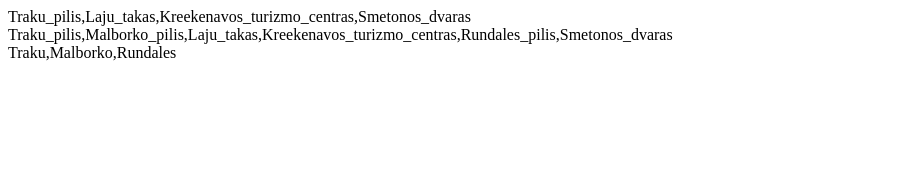
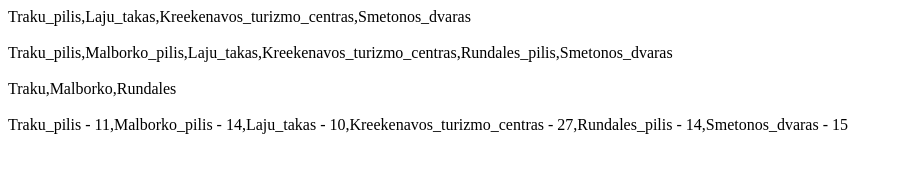
Before and after one commit to RaimondaRutk/PRAKTIKA, a website: page index2.html in a window 1280 px wide. Shown: the whole page, without its empty margins (0-903 px from the left). Drawn offline with Linux system fonts and the light colour scheme.

Commit message:
6 Simboliu skaicius

```diff
--- a/index2.html
+++ b/index2.html
@@ -7,8 +7,12 @@
   </head>
   <body>
     <div id="app"></div>
+    <br />
     <div id="beSkaiciu"></div>
+    <br />
     <div id="pilys"></div>
+    <br />
+    <div id="simboliai"></div>
     <script src="./js/app.js"></script>
   </body>
 </html>
--- a/js/app.js
+++ b/js/app.js
@@ -7,7 +7,7 @@
 document.getElementById('app')?.append('Sum of the two numbers is : ' + sum);
 console.log('Sum of the two numbers is: ' + sum);
 */
-var _a, _b, _c;
+var _a, _b, _c, _d;
 var tourism = [
     '1',
     'Traku_pilis',
@@ -60,9 +60,20 @@
     });
     return castles;
 };
+var symbolCount = function (tourism) {
+    var symbols = new Array();
+    tourism.map(function (place, index) {
+        var newWord = '';
+        newWord = place + ' - ' + place.length;
+        symbols.push(newWord);
+    });
+    return symbols;
+};
 var result = getLithuaniaPlaces(tourism, Template);
 var noNumbers = arrayWithoutNumbers(tourism);
 var castles = getCastles(tourism);
+var symbols = symbolCount(tourism);
 (_a = document.getElementById('app')) === null || _a === void 0 ? void 0 : _a.append(result.toString());
 (_b = document.getElementById('beSkaiciu')) === null || _b === void 0 ? void 0 : _b.append(noNumbers.toString());
 (_c = document.getElementById('pilys')) === null || _c === void 0 ? void 0 : _c.append(castles.toString());
+(_d = document.getElementById('simboliai')) === null || _d === void 0 ? void 0 : _d.append(symbols.toString());
```
Also changed, not shown: app.ts (+12 -0 lines).
